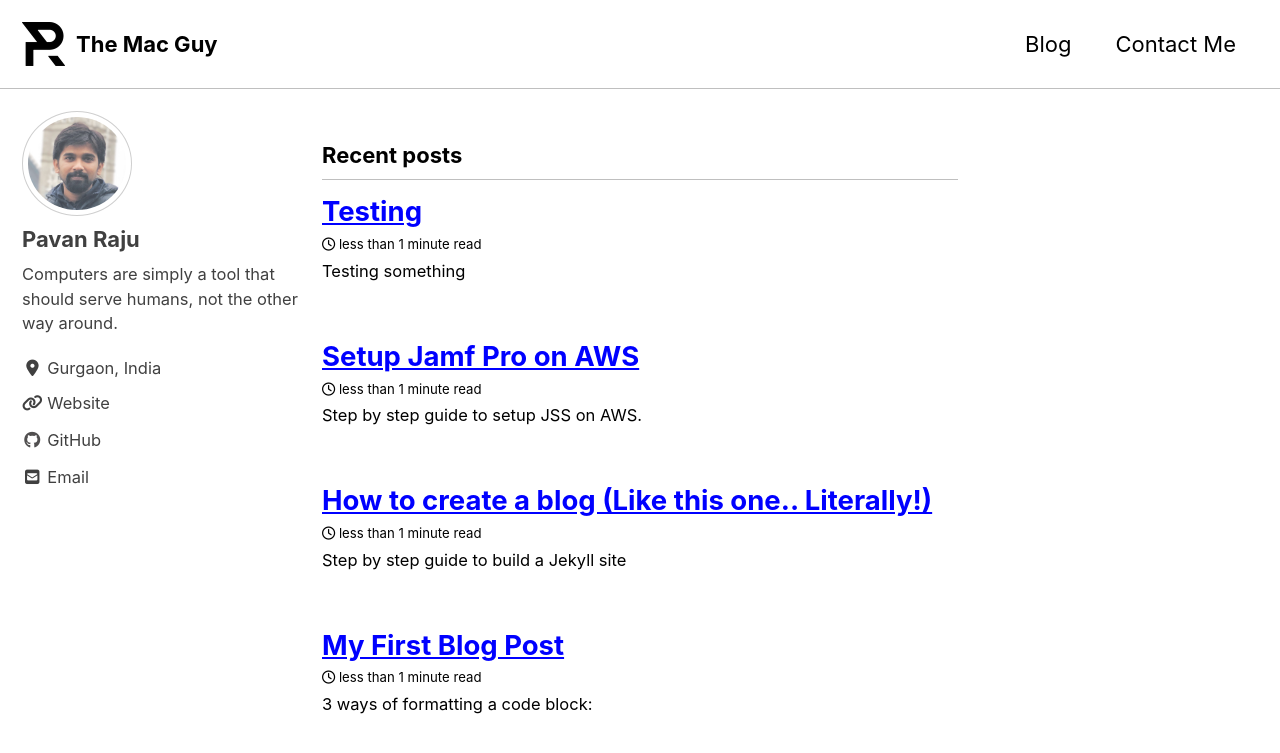
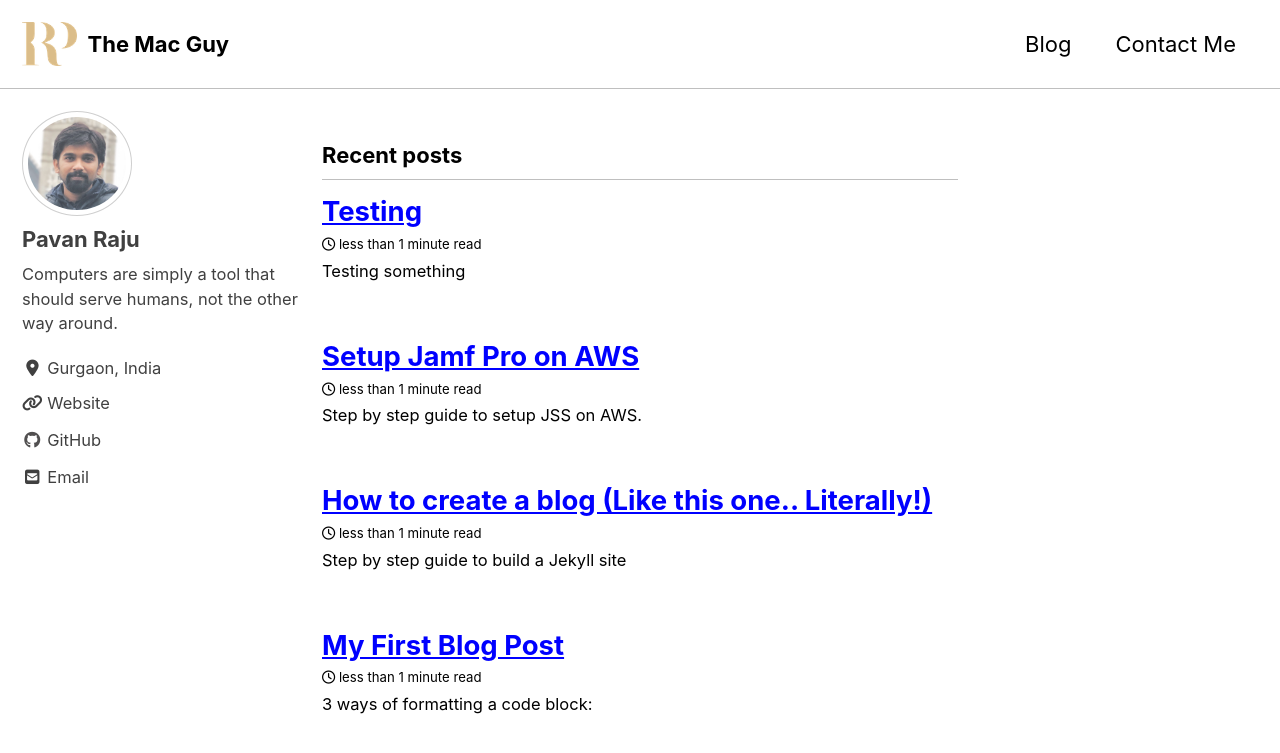
Before and after one commit to iampavan/themacguy, a Jekyll site: the page built from index.html, in a window 1280 px wide and 900 px high. Shown: the top 753 px of the window. Built offline with Jekyll 4.4.1, drawn with Linux system fonts in a browser that asks for light colours; cached includes are drawn as plain includes; nearby versions of some CDN libraries; the list of posts is cut into pages by our own code.

Commit message:
using logo 2

```diff
--- a/_config.yml
+++ b/_config.yml
@@ -24,7 +24,7 @@ url                      : # the base hostname & protocol for your site e.g. "ht
 baseurl                  : # the subpath of your site, e.g. "/blog"
 repository               : iampavan # GitHub username/repo-name e.g. "mmistakes/minimal-mistakes"
 teaser                   : # path of fallback teaser image, e.g. "/assets/images/500x300.png"
-logo                     : "/images/logo.png"
+logo                     : "/images/logo-2.png"
 masthead_title           : # overrides the website title displayed in the masthead, use " " for no title
 # breadcrumbs            : false # true, false (default)
 words_per_minute         : 200
```
